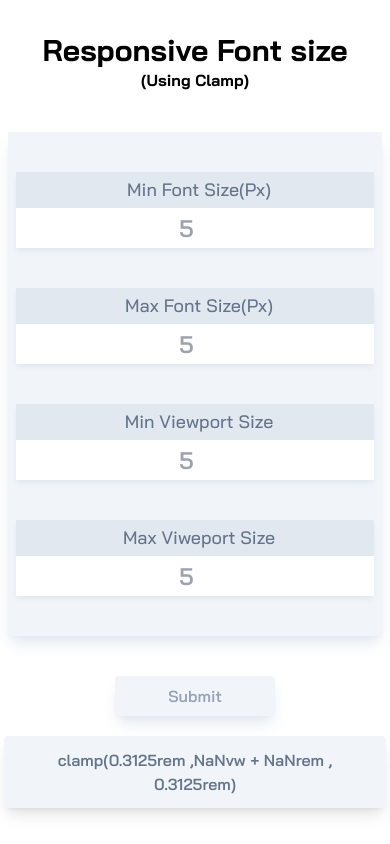
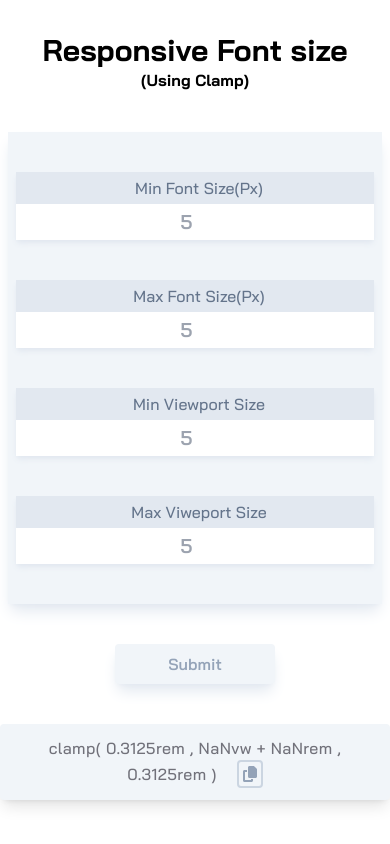
Before and after one commit to MunnaAhmed130/responsive-font-size-calculation, a React (Create React App) app: page / in a window 390 px wide. Both pictures are taken after typing "5", "5", "5", "5" into the empty fields and a click on the button "Submit". Shown: the top 844 px of the page. Built offline with nearby package versions, Linux system fonts and the light colour scheme.

Commit message:
added copy button

```diff
--- a/package.json
+++ b/package.json
@@ -3,6 +3,10 @@
   "version": "0.1.0",
   "private": true,
   "dependencies": {
+    "@fortawesome/fontawesome-svg-core": "^6.2.0",
+    "@fortawesome/free-regular-svg-icons": "^6.2.0",
+    "@fortawesome/free-solid-svg-icons": "^6.2.0",
+    "@fortawesome/react-fontawesome": "^0.2.0",
     "@testing-library/jest-dom": "^5.16.5",
     "@testing-library/react": "^13.4.0",
     "@testing-library/user-event": "^13.5.0",
--- a/src/components/ResponsiveFs.js
+++ b/src/components/ResponsiveFs.js
@@ -1,4 +1,7 @@
 import React, { useState } from "react";
+// import ReactDOM from "react-dom";
+import { FontAwesomeIcon } from "@fortawesome/react-fontawesome";
+import { faCopy } from "@fortawesome/free-solid-svg-icons";
 import styles from "../styles";
 
 const ResponsiveFs = () => {
@@ -16,6 +19,7 @@ const ResponsiveFs = () => {
     const [minVwError, setMinVwError] = useState("");
     const [maxVwError, setMaxVwError] = useState("");
     const [showError, setShowError] = useState(true);
+    const [textCopied, setTextCopied] = useState(false);
     const [responsiveFs, setResponsiveFs] = useState();
 
     const handleValue = (e) => {
@@ -115,9 +119,10 @@ const ResponsiveFs = () => {
                 variables.minVw) !== ""
         ) {
             setShowError(false);
+            setTextCopied(false);
             // console.log("no error");
             setResponsiveFs(
-                `clamp(${minRem}rem ,${middleVw}vw + ${middleRem}rem ,  ${maxRem}rem)`
+                `clamp( ${minRem}rem , ${middleVw}vw + ${middleRem}rem ,  ${maxRem}rem )`
             );
         } else {
             setShowError(true);
@@ -130,6 +135,10 @@ const ResponsiveFs = () => {
         checkError();
     };
 
+    const copyText = () => {
+        navigator.clipboard.writeText(responsiveFs);
+        setTextCopied(true);
+    };
     // console.log(minRem);
     // console.log("responsive font size :", responsiveFs);
 
@@ -268,10 +277,25 @@ const ResponsiveFs = () => {
             <div
                 className={`${responsiveFs === "" && "hidden"} ${
                     showError === true && "hidden"
-                } absolute margin-x-auto inset-x-0 mx-1 `}
+                } absolute mx-auto inset-x-0  `}
             >
-                <p className="text-center mt-5 font-semibold text-slate-500 bg-slate-100 rounded   p-3 shadow-lg ">
+                <p className=" inline-block sm:text-lg text-base text-center mt-10 font-medium tracking-wide text-zinc-500 bg-slate-100 rounded px-5  py-3 shadow-lg ">
                     {showError === false && `${responsiveFs}`}
+                    <span className="relative ml-5">
+                        <button
+                            onClick={copyText}
+                            className={`${
+                                textCopied === true
+                                    ? "text-slate-500"
+                                    : "text-slate-400"
+                            }    border-2 border-slate-300 px-1 rounded  hover:text-slate-500 peer `}
+                        >
+                            <FontAwesomeIcon icon={faCopy} />
+                        </button>
+                        <span className=" absolute bottom-full  mb-5   bg-slate-400  text-slate-100 text-sm p-2 rounded  hidden  peer-hover:block">
+                            {textCopied === true ? "Copied" : "Click to copy"}
+                        </span>
+                    </span>
                 </p>
             </div>
             {/* ) : (
--- a/src/index.css
+++ b/src/index.css
@@ -77,3 +77,7 @@ code {
     font-family: source-code-pro, Menlo, Monaco, Consolas, "Courier New",
         monospace;
 }
+
+.left-10 {
+    left: 10%;
+}
--- a/src/styles.js
+++ b/src/styles.js
@@ -7,9 +7,9 @@ const styles = {
     bg: "bg-slate-100",
     border: "solid focus:outline-0 focus:border-slate-500  ",
     placeholder: "placeholder:text-center placeholder:text-slate-200 ",
-    label: "pl-2 text-lg font-medium text-slate-500 text-center w-full block py-1",
+    label: "pl-2 sm:text-lg text-base font-medium text-slate-500 text-center w-full block py-1",
     labelBg: "bg-slate-200 shadow-md shadow-slate-200",
-    input: "caret-slate-300 text-gray-400 w-full font-semibold text-center py-1 tracking-widest text-2xl focus:text-sky-300",
+    input: "caret-slate-300 text-gray-400 w-full font-semibold text-center py-1 tracking-widest sm:text-2xl text-xl focus:text-sky-300",
     error: "text-base text-center tracking-wide text-red-600 font-medium bg-orange-0 absolute margin-x-auto inset-x-0",
     button: "font-semibold bg-slate-100 text-slate-400 rounded transition shadow-lg shadow-slate-200",
     buttonHover:
```
Also changed, not shown: 1 other file (tests, documents, lock files or other folders).
